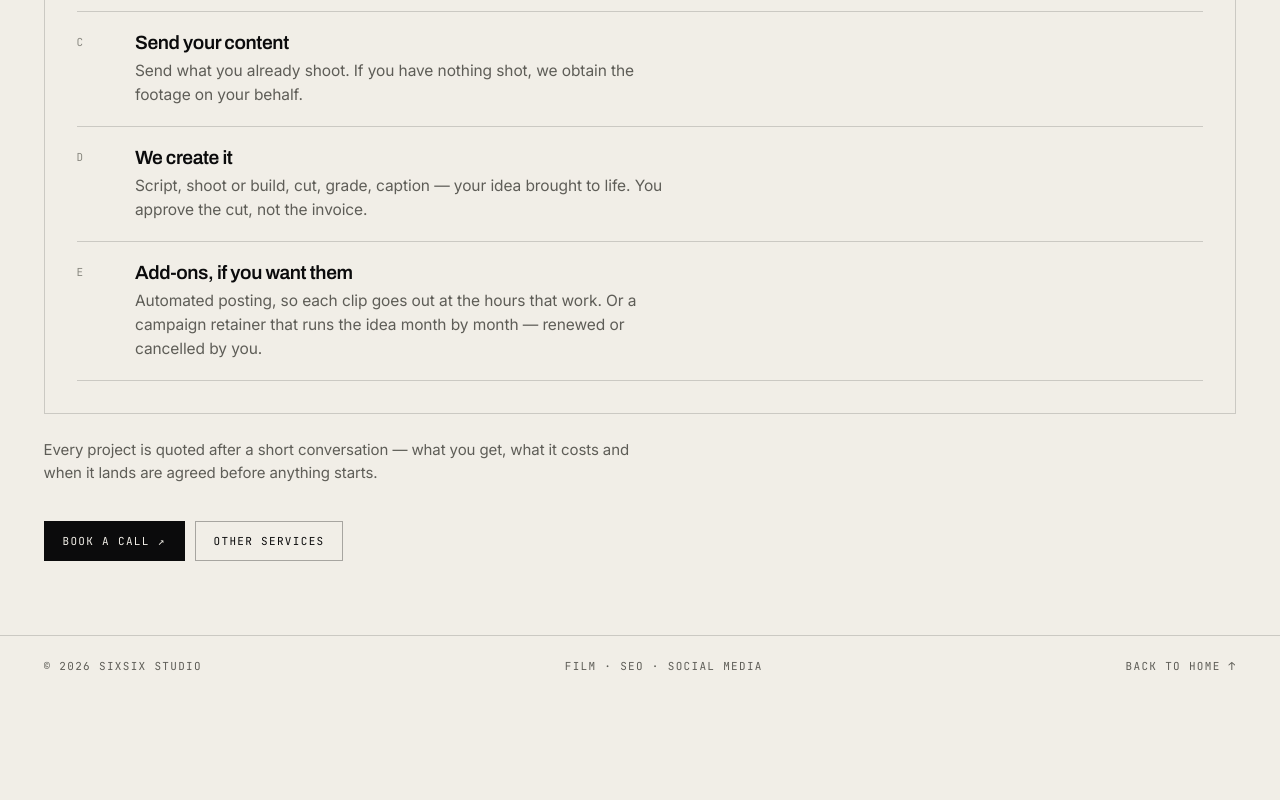
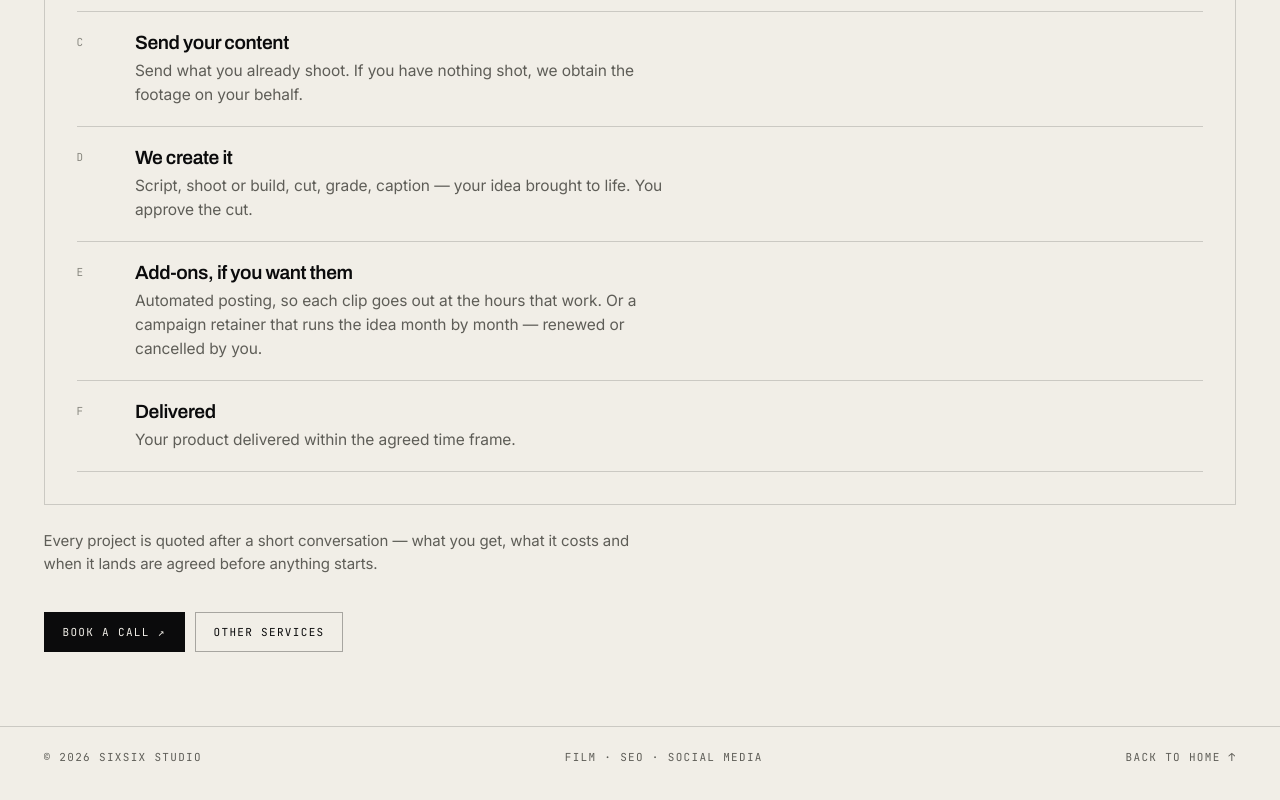
Before and after one commit to SixSixStudio/sixsixstudio.github.io, a plain HTML site: page services/social-clips.html in a window 1280 px wide. Shown: the part 1720-2520 px from the top of the page. Before the commit the page ends 2429 px from the top, so only its background shows below. Drawn offline with Linux system fonts and the light colour scheme.

Commit message:
social clips: step D trimmed, step F delivered added

```diff
--- a/services/social-clips.html
+++ b/services/social-clips.html
@@ -85,8 +85,9 @@
         <li><span class="sl">A</span><div><h5>Get in touch</h5><p>One message. Tell us the business and what you want the video to do.</p></div></li>
         <li><span class="sl">B</span><div><h5>Discuss your idea</h5><p>A short call about what you sell, who you are trying to reach, and the idea you have in mind.</p></div></li>
         <li><span class="sl">C</span><div><h5>Send your content</h5><p>Send what you already shoot. If you have nothing shot, we obtain the footage on your behalf.</p></div></li>
-        <li><span class="sl">D</span><div><h5>We create it</h5><p>Script, shoot or build, cut, grade, caption &mdash; your idea brought to life. You approve the cut, not the invoice.</p></div></li>
+        <li><span class="sl">D</span><div><h5>We create it</h5><p>Script, shoot or build, cut, grade, caption &mdash; your idea brought to life. You approve the cut.</p></div></li>
         <li><span class="sl">E</span><div><h5>Add-ons, if you want them</h5><p>Automated posting, so each clip goes out at the hours that work. Or a campaign retainer that runs the idea month by month &mdash; renewed or cancelled by you.</p></div></li>
+        <li><span class="sl">F</span><div><h5>Delivered</h5><p>Your product delivered within the agreed time frame.</p></div></li>
       </ol>
     </div>
     <p class="note rv">Every project is quoted after a short conversation — what you get, what it costs and when it lands are agreed before anything starts.</p>
```
